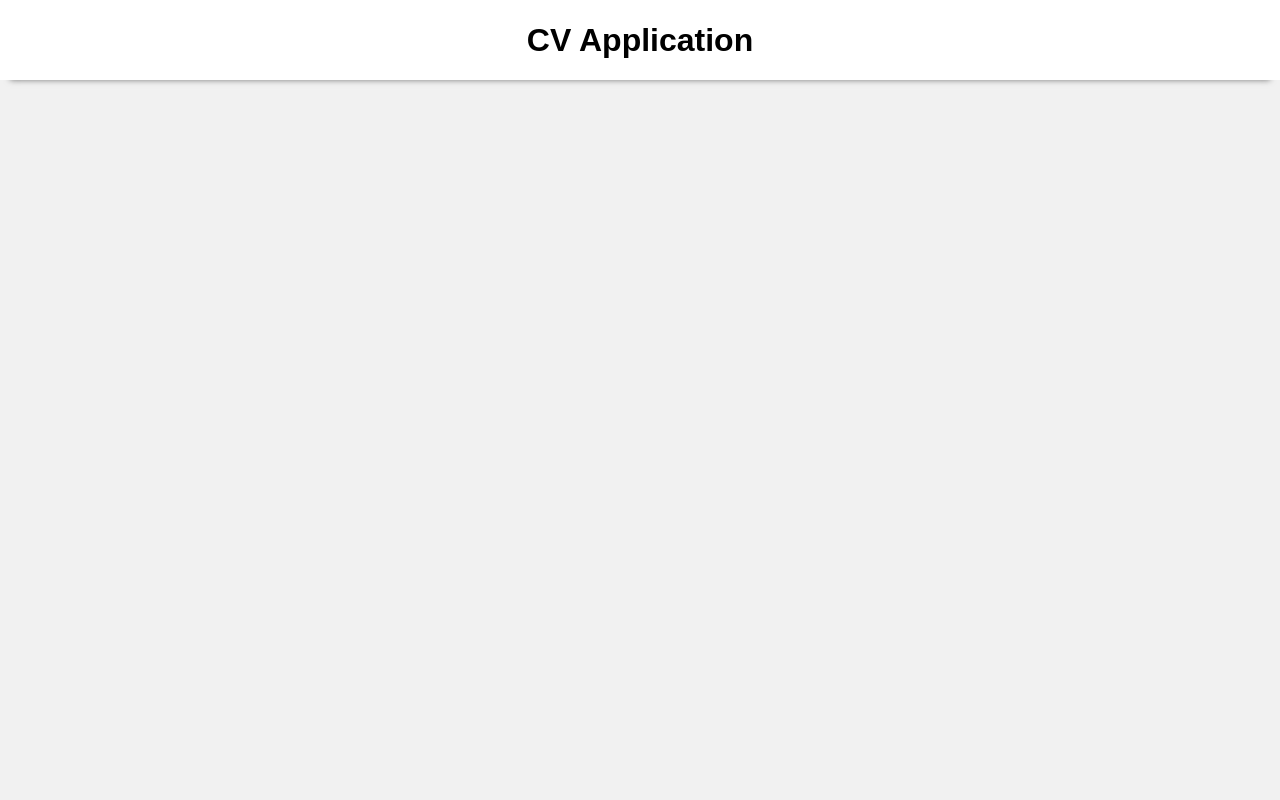
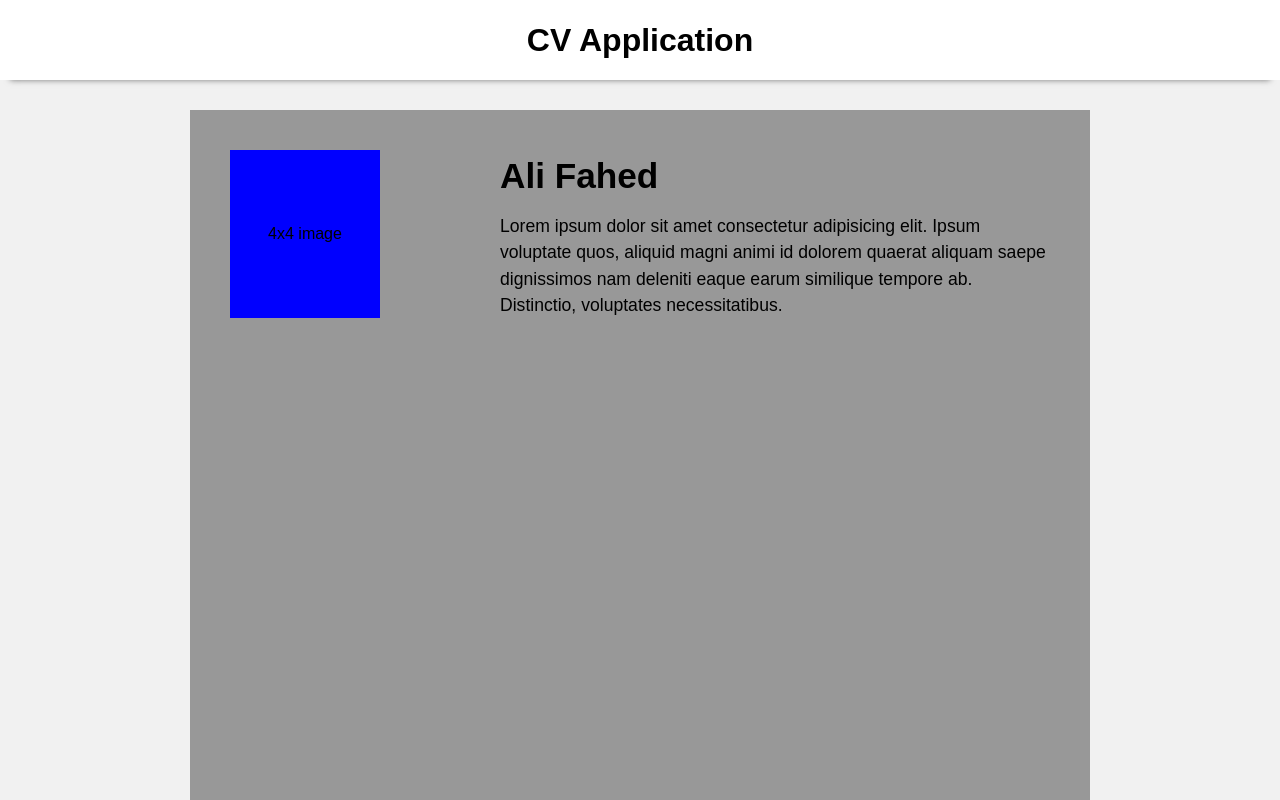
Before and after one commit to AliFahed/cv-application, a React app: page / in a window 1280 px wide. Shown: the top 800 px of the page. Built offline with nearby package versions, Linux system fonts and the light colour scheme.

Commit message:
Add MainContent and CvHeader

```diff
--- a/src/App.js
+++ b/src/App.js
@@ -1,11 +1,13 @@
 import React from 'react';
 import './styles/style.scss';
 import Navbar from './components/Navbar';
+import MainContent from './components/MainContent';
 
 function App() {
   return (
     <div>
       <Navbar />
+      <MainContent />
     </div>
   );
 }
--- /dev/null
+++ b/src/components/CvHeader.js
@@ -0,0 +1,24 @@
+import React from 'react';
+import '../styles/_cvHeader.scss';
+
+function CvHeader() {
+  return (
+    <div className="cv-header-container">
+      <div className="cv-photo-container">
+        <div className="cv-photo">4x4 image</div>
+      </div>
+
+      <div className="cv-header-text-container">
+        <div className="cv-name">Ali Fahed</div>
+        <div className="cv-summary">
+          Lorem ipsum dolor sit amet consectetur adipisicing elit. Ipsum
+          voluptate quos, aliquid magni animi id dolorem quaerat aliquam saepe
+          dignissimos nam deleniti eaque earum similique tempore ab. Distinctio,
+          voluptates necessitatibus.
+        </div>
+      </div>
+    </div>
+  );
+}
+
+export default CvHeader;
--- /dev/null
+++ b/src/components/MainContent.js
@@ -0,0 +1,13 @@
+import React from 'react';
+import '../styles/_mainContent.scss';
+import CvHeader from './CvHeader';
+
+function MainContent() {
+  return (
+    <main className="cv-container">
+      <CvHeader />
+    </main>
+  );
+}
+
+export default MainContent;
--- /dev/null
+++ b/src/styles/_cvHeader.scss
@@ -0,0 +1,38 @@
+.cv-header-container {
+  display: flex;
+  // align-items: center;
+  // background: lightblue;
+  padding: 40px;
+  gap: 120px;
+}
+
+.cv-photo-container {
+  background: blue;
+  display: flex;
+  text-align: center;
+  justify-content: center;
+  align-items: center;
+}
+
+.cv-photo {
+  // background: green;
+  width: 150px;
+  // display: flex;
+  // align-items: center;
+  // justify-content: center;
+}
+
+.cv-header-text-container {
+  display: flex;
+  flex-direction: column;
+  gap: 10px;
+}
+
+.cv-name {
+  font-size: 2.2rem;
+  font-weight: bold;
+}
+
+.cv-summary {
+  font-size: 1.1rem;
+}
--- /dev/null
+++ b/src/styles/_mainContent.scss
@@ -0,0 +1,8 @@
+@import './variables';
+
+.cv-container {
+  background: $primaryCvBackground;
+  max-width: 900px;
+  height: 900px;
+  margin: 30px auto;
+}
--- a/src/styles/_variables.scss
+++ b/src/styles/_variables.scss
@@ -1,3 +1,4 @@
 $primaryBodyBackground: #f1f1f1;
 $primaryNavBackground: #fff;
 $primaryNavBoxShadow: #777;
+$primaryCvBackground: rgb(152, 152, 152);
```
